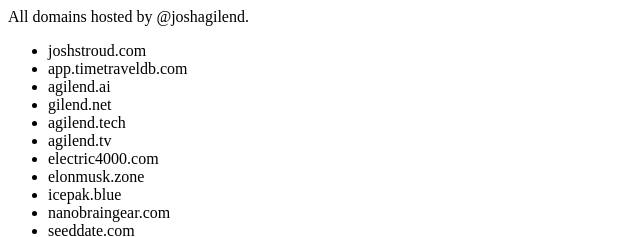
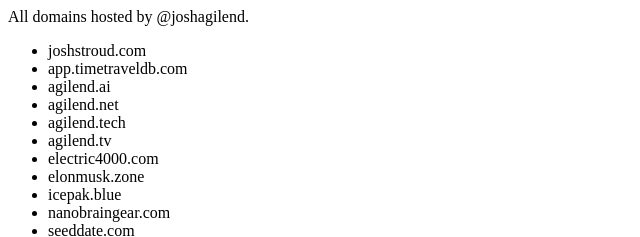
Before and after one commit to joshagilend/joshagilend, a plain HTML site: page sitemap.html in a window 1280 px wide. Shown: the top 237 px of the page, 0-640 px from the left. Drawn offline with Linux system fonts and the light colour scheme.

```diff
--- a/sitemap.html
+++ b/sitemap.html
@@ -5,7 +5,7 @@
     <li>joshstroud.com</li>
     <li>app.timetraveldb.com</li>
     <li>agilend.ai</li>
-    <li>gilend.net</li>
+    <li>agilend.net</li>
     <li>agilend.tech</li>
     <li>agilend.tv</li>
     <li>electric4000.com</li>
```
